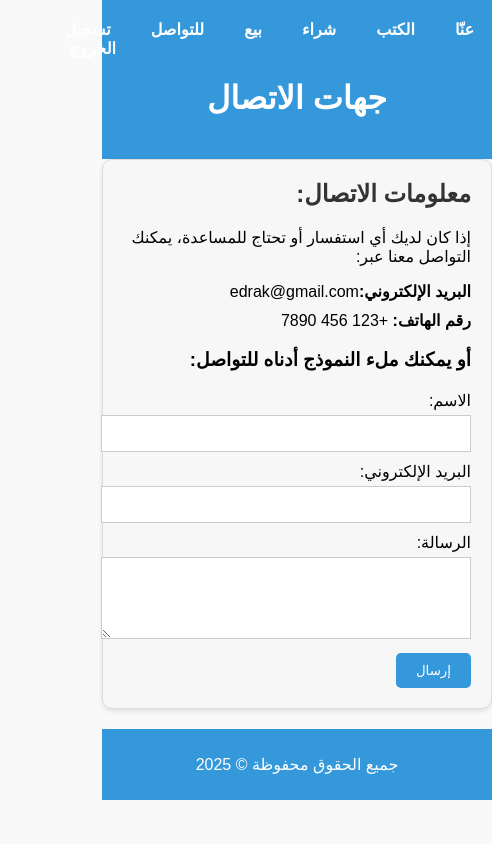
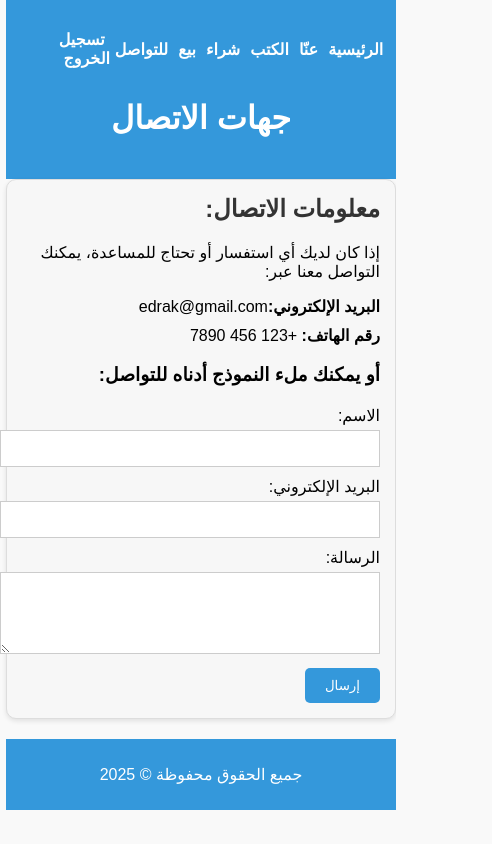
Before and after one commit to Maisaalfahal/edrak, a plain HTML site: page contact.html in a window 390 px wide. Shown: the whole page, 492 px wide, since content can reach past the window. Drawn offline with Linux system fonts and the light colour scheme.

Commit message:
Update contact.html

```diff
--- a/contact.html
+++ b/contact.html
@@ -217,6 +217,20 @@ nav ul li a {
     text-decoration: none;
 
 }
+@media (max-width: 768px) {
+            nav ul {
+                flex-direction: row; /* ترتيب عمودي للروابط */
+                align-items: center; /* توسيط */
+            }
+
+            nav ul li {
+                margin: 10px 0; /* مسافة بين العناصر */
+            }
+
+            .contact-info {
+                padding: 15px; /* تقليل الحشوة على الشاشات الصغيرة */
+            }
+        }
 </style>
 <body>
     <header>
@@ -260,7 +274,7 @@ nav ul li a {
 
         <h3>أو يمكنك ملء النموذج أدناه للتواصل:</h3>
 
-        <form action="submit_contact_form.html" method="POST">
+        <form action="https://formspree.io/f/xgvolrko" method="POST">
             <label for="name">الاسم:</label>
             <input type="text" id="name" name="name" required>
 
```
